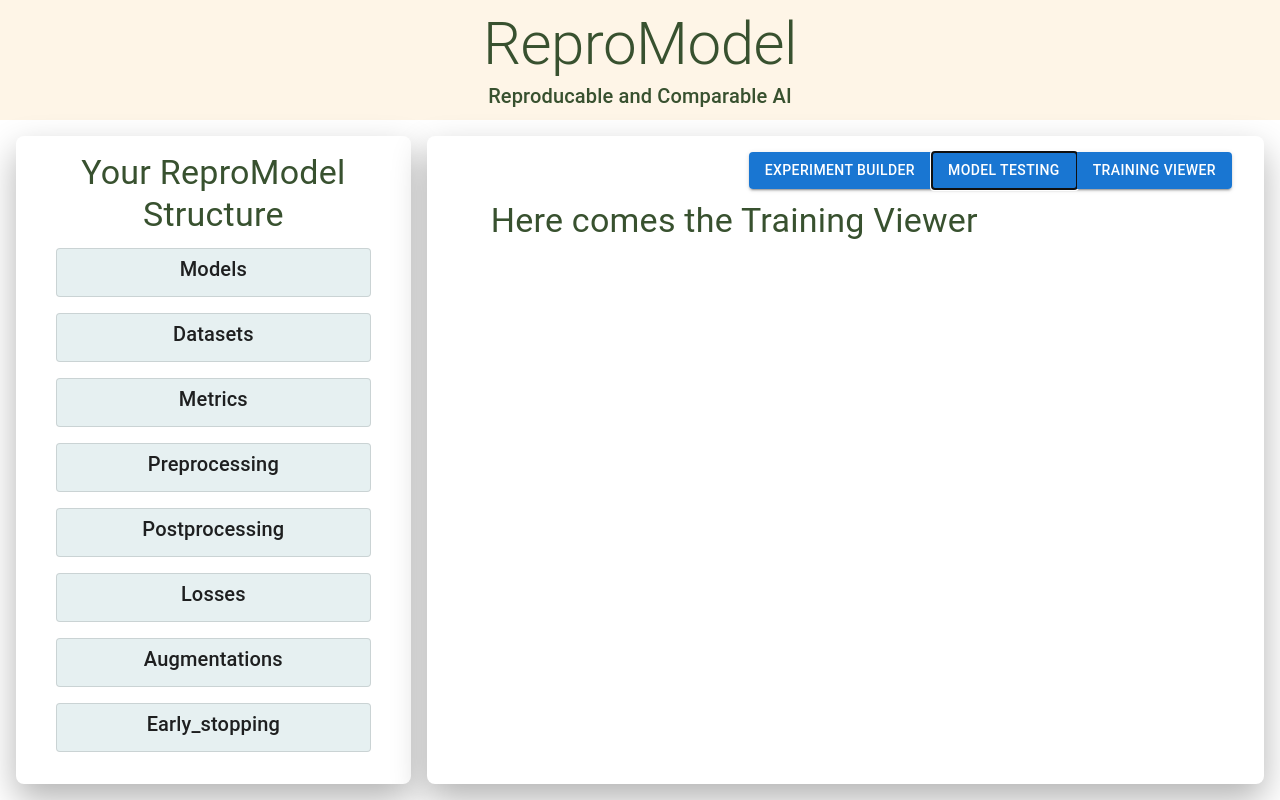
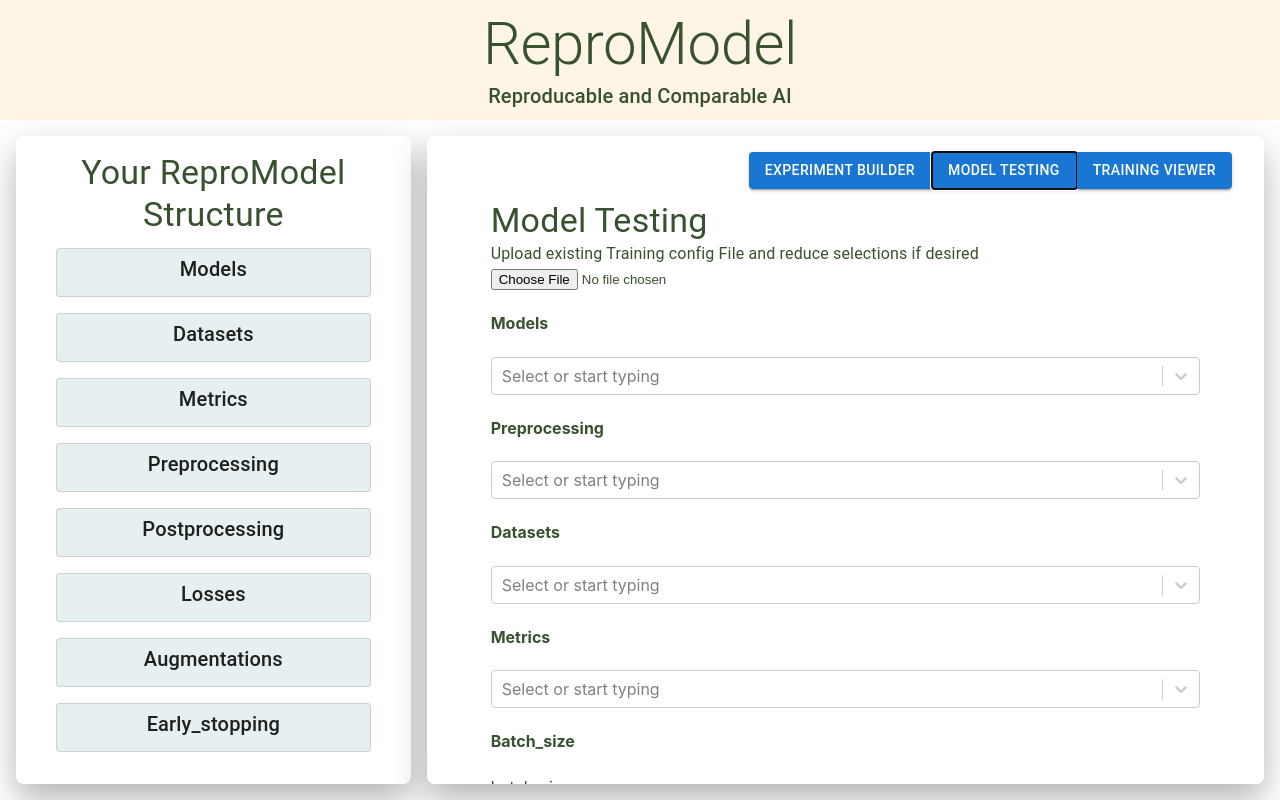
Before and after one commit to ReproModel/repromodel, a React (Vite) app: page / in a window 1280 px wide. Both pictures are taken after a click on the button "MODEL TESTING". Built offline with nearby package versions, Linux system fonts and the light colour scheme.

Commit message:
Add frontend testing functionality

```diff
--- a/src/App.jsx
+++ b/src/App.jsx
@@ -11,6 +11,7 @@
 import { handleFileChange, handleSubmit } from "./helperFunctions/FormHelper";
 import DynamicFormBuilder from "./UI/DynamicFormBuilder";
 import TrainingViewer from "./UI/TrainingViewer";
+import TestingFormBuilder from "./UI/TestingFormBuilder";
 
 function App() {
   // Generate initial values from questions data
@@ -74,8 +75,14 @@
                 {selectedSection === "Model Testing" && (
                   <>
                     <Typography variant="h4">
-                      Here comes the Training Viewer
+                      Model Testing
                     </Typography>
+                    <TestingFormBuilder
+                      FormikProps={FormikProps}
+                      setFieldValue={FormikProps.setFieldValue}
+                      handleFileChange={handleFileChange}
+                      newQuestions={newQuestions}
+                    />
                   </>
                 )}
               </Grid>
--- a/src/UI/DynamicFormBuilder.jsx
+++ b/src/UI/DynamicFormBuilder.jsx
@@ -44,6 +44,8 @@
         accept=".json"
         onChange={(event) => handleFileChange(event, setFieldValue)}
       />
+      {/* Hidden field to capture the submit type */}
+      <Field type="hidden" name="submitType" />
       {/* For each Folder */}
       {Object.entries(newQuestions).map(([folder, folderContent]) => (
         <div style={{ display: "flex", flexDirection: "column" }}>
@@ -127,7 +129,12 @@
         </div>
       ))}
 
-      <button type="submit">Submit</button>
+      <button
+        type="submit"
+        onClick={() => setFieldValue("submitType", "training")}
+      >
+        Submit for Training
+      </button>
     </Form>
   );
 };
--- /dev/null
+++ b/src/UI/TestingFormBuilder.jsx
@@ -0,0 +1,180 @@
+import React from "react";
+import { Formik, Form, Field } from "formik";
+
+import NewFlexibleFormField from "./FormComponents/NewFlexibleFormField";
+import "./FormComponents/Form.css";
+
+import { Typography } from "@mui/material";
+import { capitalizeFirstLetter } from "../helperFunctions/OtherHelper";
+import { SmartFolderField } from "./FormComponents/FieldTypes/FolderQuestion";
+
+const foldersPartOfTesting = [
+  "models",
+  "preprocessing",
+  "datasets",
+  "metrics",
+  "batch_size",
+  "data_splits",
+  "tensorboard_log_path",
+  "device",
+];
+
+const nestedFolders = [
+  "models",
+  "datasets",
+  "preprocessing",
+  "postprocessing",
+  "metrics",
+  "losses",
+  "augmentations",
+  "lr_schedulers",
+  "optimizers",
+  "early_stopping",
+];
+
+const DynamicFormBuilder = ({
+  FormikProps,
+  handleFileChange,
+  newQuestions,
+  setFieldValue,
+}) => {
+  return (
+    <Form>
+      {/* Optional JSON File upload */}
+      <Typography>
+        Upload existing Training config File and reduce selections if desired
+      </Typography>
+      <input
+        type="file"
+        id="uploadedJson"
+        accept=".json"
+        onChange={(event) => handleFileChange(event, setFieldValue)}
+      />
+      {/* Hidden field to capture the submit type */}
+      <Field type="hidden" name="submitType" />
+      {/* For each Folder */}
+
+      {Object.entries(newQuestions).map(([folder, folderContent]) => (
+        <>
+          {foldersPartOfTesting.includes(folder) && (
+            <div style={{ display: "flex", flexDirection: "column" }}>
+              <h4> {capitalizeFirstLetter(folder)}</h4>
+
+              {/* Check wether it is a nestedfolder or a flat one */}
+              {foldersPartOfTesting.includes(folder) &&
+              nestedFolders.includes(folder) ? (
+                <>
+                  <SmartFolderField
+                    folder={folder}
+                    folderContent={folderContent}
+                  />
+
+                  {/* For each Filename */}
+                  {Object.entries(folderContent).map(([file, fileContent]) => (
+                    <>
+                      {/* For each Class in the File */}
+                      {Object.entries(fileContent).map(
+                        ([className, classContent]) => (
+                          <div style={{ paddingLeft: "16px" }}>
+                            {FormikProps.values[folder] &&
+                              ((Array.isArray(FormikProps.values[folder]) &&
+                                FormikProps.values[folder].includes(
+                                  className
+                                )) ||
+                                (typeof FormikProps.values[folder] ===
+                                  "string" &&
+                                  FormikProps.values[folder] ===
+                                    className)) && (
+                                <div className="paramBox">
+                                  <p>{className} Params</p>
+
+                                  {/* Conditionally renders Param Questions if the class is selected */}
+
+                                  {Object.entries(classContent).map(
+                                    ([Param, value]) => (
+                                      <>
+                                        <label
+                                          htmlFor={`${folder}_params:${className}:${Param}`}
+                                        >
+                                          {Param}:
+                                        </label>
+                                        <NewFlexibleFormField
+                                          id={`${folder}_params:${className}:${Param}`}
+                                          object={value}
+                                          type={value.type}
+                                          name={`${folder}_params:${className}:${Param}`}
+                                          label={Param}
+                                        />
+                                      </>
+                                    )
+                                  )}
+                                </div>
+                              )}
+                          </div>
+                        )
+                      )}
+                    </>
+                  ))}
+                </>
+              ) : folder === "data_splits" ? (
+                <div className="paramBox">
+                  {Object.entries(folderContent).map(([Param, value]) => (
+                    <>
+                      <label htmlFor={`${folder}:${Param}`}>{Param}:</label>
+                      <NewFlexibleFormField
+                        id={`${folder}:${Param}`}
+                        object={value}
+                        type={value.type}
+                        name={`${folder}:${Param}`}
+                        label={Param}
+                      />
+                    </>
+                  ))}
+                </div>
+              ) : foldersPartOfTesting.includes(folder) ? (
+                <>
+                  <label htmlFor={`${folder}`}>{folder}:</label>
+                  <NewFlexibleFormField
+                    id={`${folder}`}
+                    object={folderContent}
+                    type={folderContent.type}
+                    name={`${folder}`}
+                    label={folder}
+                  />
+                </>
+              ) : (
+                <></>
+              )}
+            </div>
+          )}
+        </>
+      ))}
+      <div style={{ display: "flex", flexDirection: "column" }}>
+        <h4> Model Checkpoints</h4>
+        {FormikProps.values["models"] &&
+          FormikProps.values["models"].map((model, index) => (
+            <>
+              <label htmlFor={`checkpoints:${model}`}>
+                {model}:
+              </label>
+              <Field
+                key={index}
+                placeholder="Path to Checkpoint"
+                name={`checkpoints:${model}`}
+                label={model}
+              />
+            </>
+          ))}
+      </div>
+
+      <button
+        type="submit"
+        onClick={() => setFieldValue("submitType", "testing")}
+      >
+        Submit for Testing
+      </button>
+    </Form>
+  );
+};
+
+export default DynamicFormBuilder;
--- a/src/helperFunctions/FormHelper.jsx
+++ b/src/helperFunctions/FormHelper.jsx
@@ -126,12 +126,35 @@
   document.body.removeChild(link);
   URL.revokeObjectURL(url);
 
-  try {
-    const response = await axios.post('http://127.0.0.1:5005/submit-config-start-training', jsonTransformed);
-    console.log('Script Output:', response.data);
-  } catch (error) {
-    const errorMessage = error.response ? JSON.stringify(error.response.data) : error.message;
-    console.warn('Warning: Error running script:', errorMessage);
-    alert('Warning: Error running script: ' + errorMessage);
+  if (values.submitType === "training") {
+    // Handle training submit action
+    try {
+      const response = await axios.post(
+        "http://127.0.0.1:5005/submit-config-start-training",
+        jsonTransformed
+      );
+      console.log("Script Output:", response.data);
+    } catch (error) {
+      const errorMessage = error.response
+        ? JSON.stringify(error.response.data)
+        : error.message;
+      console.warn("Warning: Error running script:", errorMessage);
+      alert("Warning: Error running script: " + errorMessage);
+    }
+  } else if (values.submitType === "testing") {
+    // Handle testing submit action
+    try {
+      const response = await axios.post(
+        "http://127.0.0.1:5005/submit-config-start-testing",
+        jsonTransformed
+      );
+      console.log("Script Output:", response.data);
+    } catch (error) {
+      const errorMessage = error.response
+        ? JSON.stringify(error.response.data)
+        : error.message;
+      console.warn("Warning: Error running script:", errorMessage);
+      alert("Warning: Error running script: " + errorMessage);
+    }
   }
 };
```
